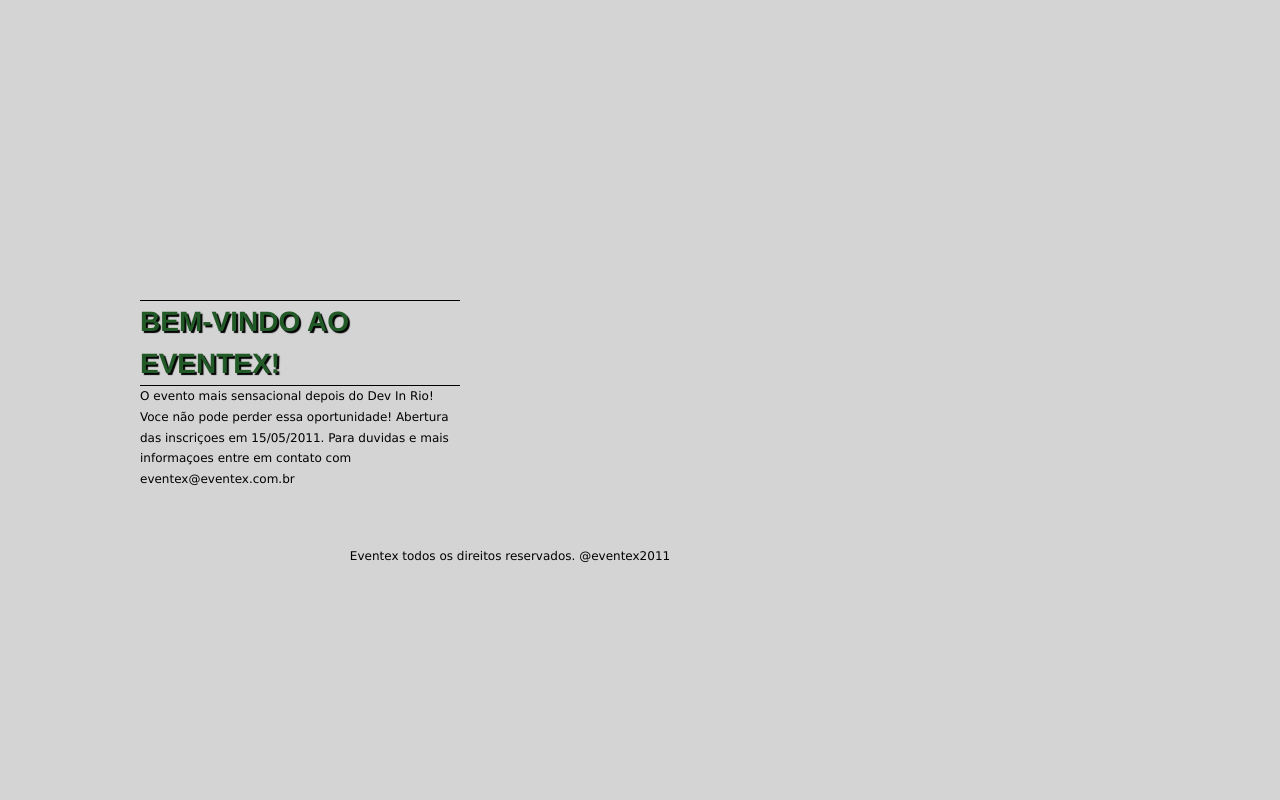
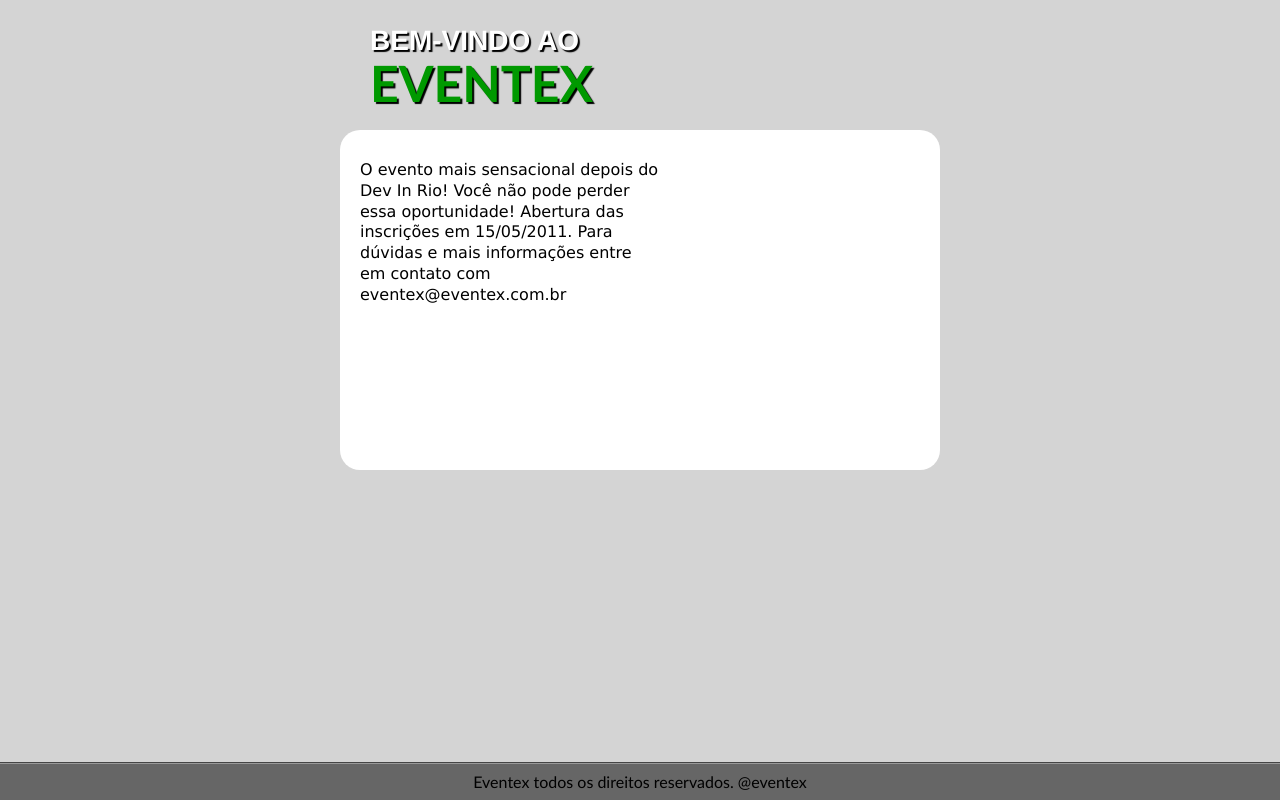
Before and after one commit to genarocolusso/eventex, a Django app: page / in a window 1280 px wide. Run offline with Django 3.2, Linux system fonts and the light colour scheme; parts of the project's set-up code (start-up, migrations or seed data) failed here and were passed over.

Commit message:
segundo commit

```diff
--- a/settings.py
+++ b/settings.py
@@ -49,7 +49,7 @@
 
 # Absolute filesystem path to the directory that will hold user-uploaded files.
 # Example: "/home/media/media.lawrence.com/media/"
-MEDIA_ROOT = os.path.join(PROJECT_DIR,'media')
+MEDIA_ROOT = os.path.join(PROJECT_DIR, 'media')
 
 # URL that handles the media served from MEDIA_ROOT. Make sure to use a
 # trailing slash.
@@ -60,11 +60,11 @@
 # Don't put anything in this directory yourself; store your static files
 # in apps' "static/" subdirectories and in STATICFILES_DIRS.
 # Example: "/home/media/media.lawrence.com/static/"
-STATIC_ROOT = os.path.join(PROJECT_DIR,'public')
+STATIC_ROOT = os.path.join(PROJECT_DIR, 'static')
 
 # URL prefix for static files.
 # Example: "http://media.lawrence.com/static/"
-STATIC_URL = '/static/'
+STATIC_URL = './static/'
 
 # URL prefix for admin static files -- CSS, JavaScript and images.
 # Make sure to use a trailing slash.
--- a/static/css/layout.css
+++ b/static/css/layout.css
@@ -62,105 +62,98 @@
 	margin-top:auto;
 	font-family:"Trebuchet MS", Arial, Helvetica, sans-serif;
 	background-color: #d4d4d4;
+	height:auto;
 }
 
-#wrap {
-min-width: 1000px;
+
+
+#centro{
+
+	width: 600px;
+	height:auto;
+	margin-left:auto;
+	margin-right:auto;
+	position:static;
 }
 
-.header1
-{
-	width:auto;
-	height:300px;
-	background-image:url(.{{ STATIC_URL }}images/headerback.png);
-	background-repeat:repeat-x;
+#footer {
+background-color: #666;
+bottom: 0;
+border-top: 2px groove #999;
+color: #000;
+padding-bottom: 10px;
+padding-top: 10px;
+position: absolute;
+text-align: center;
+width: 100%;
+-moz-box-shadow: 0px -1px 3px #333;
+}
+
+
+#head{
+	width:600px;
+	height: 100px;
+	padding-top: 20px;
+	margin-left: 30px;
+
+}
+.headEsq{
+	width: 300px;
+	float:left;
+}
+.headDir{
+	width: 300px;
+	float:right;
+}
+
+#head h1 {
+	font-family:Helvetica,Arial,sans-serif;
+	font-weight: bold;
+	width: 400px;
+
+	text-transform: uppercase;
+	color: #FFF;
+	text-shadow: #000 2px 2px 1px;
+	line-height:1.5em;
+	font-size: 28px;
 
 }
 
-.header2
-{
-	width:1000px;
-	height:300px;
-
-
+.eventex{
+	font-family:"Trebuchet MS", Arial, Helvetica, sans-serif;
+	font-size:50px;
+	color:#090;
 }
 
+#meio{
+	width:600px;
 
-.head_espaco
-{
-	width: auto;
-	height: 300px;
-	margin-left:auto;
-	margin-right:auto;
+	height:300px;
+	margin:auto;
+	padding-top:20px;
+	padding-bottom: 20px;
+	margin-top:10px;
+	background-color:#FFF;
 
-
+	-webkit-border-radius: 20px;
+	-moz-border-radius: 20px;
+}
+.left{
+	float: left;
+	width:300px;
+}
+.right{
+	float: right;
+	width:300px;
 }
 
-.head_logo
-{
+#meio p{
+	font-family: Verdana;
+	font-size: 16px;
 	width: 300px;
-	height: 63px;
-	background-image:url(.{{ STATIC_URL }}images/logo.png);
-	float:left;
-	margin-left: 70px;
-	margin-top: 60px;
+	line-height:1.3em;
+	padding-top:10px;
+	padding-bottom:10px;
+	margin-left: 20px;
 
 	}
-.head_social
-{
-	width: 206px;
-	height:64px;
-	margin-top: 25px;
-	margin-right: 25px;
-	float:right;
-
-
-}
-
-.cont
-{
-	width: 1000px;
-	height:250px;
-	margin-left:auto;
-	margin-right:auto;
-
- }
-
- .footer
-{
-	width: 1000px;
-	height:50px;
-	margin-left:auto;
-	margin-right:auto;
-	text-align: center;
-	margin-left: 10px;
- }
-
-.divcont{
-	width: 32%;
- 	height:250px;
-	margin-left:auto;
-	margin-right:auto;
-	float: left;
-	padding: 0px 10px 0px 0px;
-	line-height:1.3em;
-
-}
-
-
-h1 {
-	font-family:Helvetica,Arial,sans-serif;
-	font-weight: bold;
-	border-top: 1px solid #000;
-	border-bottom: 1px solid #000;
-	text-transform: uppercase;
-	color: #225a27;
-	text-shadow: #000 2px 2px 1px;
-	line-height:1.5em;
-	font-size: 28px;
-}
-
-p{
-	font-family: Verdana;
-	font-size: 12px;
-	}
--- a/templates/index.html
+++ b/templates/index.html
@@ -1,45 +1,43 @@
 <html>
 <head>
+ <meta charset="utf-8" />
 
 <title>Eventex! </title>
-
- <meta charset="utf-8" />
-
-<link href=".{{ STATIC_URL }}css/layout.css" rel="stylesheet" type="text/css" media="screen">
+ <link href="{{ STATIC_URL }}css/layout.css" rel="stylesheet" media="screen">
 </head>
 
 <body>
-<div id="wrap">
+<div id="centro">
+		<div id="head">
+        <div class="headEsq">
+			<h1>Bem-vindo ao <span class="eventex">EventeX</span></h1>
+            </div>
+        <div class="headDir">
+        </div>
+            		</div>
+<div id="meio">
+        <div class="left">
+        <p>
+        O evento mais sensacional depois do Dev In Rio!
 
-<div class="header1">
-<div class="header2"> <!-- pagina feia -->
-<div class="head_espaco">
-<div class="head_logo">
-</div> <!-- fecha logo -->
+        Você não pode perder essa oportunidade!
 
+        Abertura das inscrições em 15/05/2011.
 
+        Para dúvidas e mais informações entre em contato com eventex@eventex.com.br
+        </p>
 
-</div> <!-- fecha espaço -->
-</div> <!-- fecha heaer2 -->
-</div> <!-- fecha header1 -->
-<div class="cont">
-<div class="divcont">
-<h1>Bem-vindo ao EventeX!</h1>
-<p>
-O evento mais sensacional depois do Dev In Rio!
+        </div> <!-- left -->
+        <p> </p>
+        <p> </p>
+        <p> </p>
+        <p> </p>
+</div>
 
-Voce não pode perder essa oportunidade!
-
-Abertura das inscriçoes em 15/05/2011.
-
-Para duvidas e mais informaçoes entre em contato com eventex@eventex.com.br
-</p>
 </div>
-</div> <!-- fecha div cont -->
-<div class="footer">
-<p> Eventex todos os direitos reservados. @eventex2011 </p>
-</div> <!-- foottttttttêr -->
-</div> <!-- WRAP -->
+<div id="footer">
+<p> Eventex todos os direitos reservados. @eventex </p>
+</div>
 </body>
 
 </html>
```
Also changed, not shown: 2 other files.
